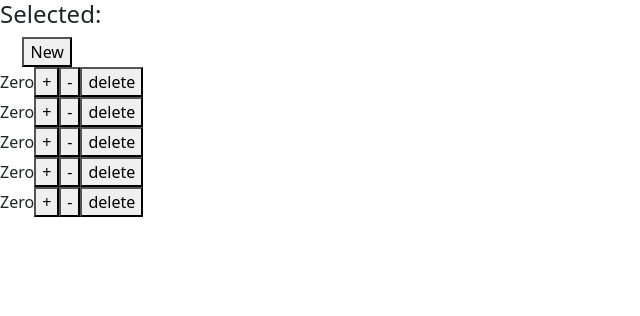
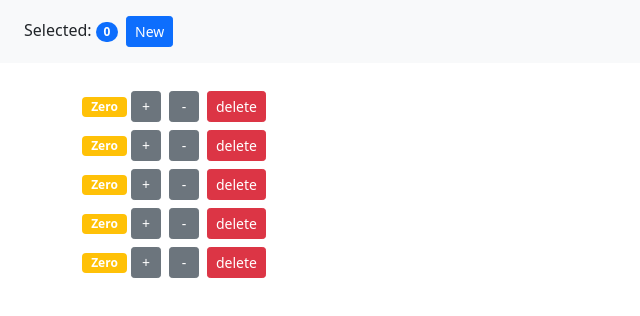
Before and after one commit to rmmcosta/WebDev, a React (Create React App) app in the folder react/incrementlist/: page / in a window 1280 px wide. Shown: the top 316 px of the page, without its empty margins (0-640 px from the left). Built offline with nearby package versions, Linux system fonts and the light colour scheme.

Commit message:
added navbar to the increment list and adjusted some styles

```diff
--- a/react/incrementlist/src/components/counter.jsx
+++ b/react/incrementlist/src/components/counter.jsx
@@ -1,40 +1,38 @@
 import React, { Component } from 'react';
 
 class Counter extends Component {
-    state = {
-        id: 0,
-        value: 0
-    };
-    constructor(props) {
-        super(props);
-        this.state.id = this.props.id;
-    }
     render() {
+        const btn = "btn btn-sm m-1 min-width-smbtn ";
+        const btnSecondary = btn + "btn-secondary";
+        const btnDanger = btn + "btn-danger";
+        let countClasses = "min-width-badge badge bg-";
+        countClasses += this.props.counter.value === 0 ? "warning" : "primary";
         return (
             <React.Fragment>
-                <span id={this.state.id}>{this.formatCount()}</span>
-                <button onClick={this.increment}>+</button>
-                <button onClick={this.decrement}>-</button>
-                <button onClick={() => { this.props.onDelete(this.state.id) }}>delete</button>
+                <span className={countClasses} id={this.props.counter.id}>{this.formatCount()}</span>
+                <button
+                    className={btnSecondary}
+                    onClick={this.increment}>+</button>
+                <button
+                    className={btnSecondary}
+                    onClick={this.decrement}>-</button>
+                <button
+                    className={btnDanger}
+                    onClick={() => { this.props.onDelete(this.props.counter.id) }}>delete</button>
             </React.Fragment>
         );
     }
     formatCount() {
-        const { value } = this.state;
-        return value === 0 ? 'Zero' : value;
+        const { counter } = this.props;
+        return counter.value === 0 ? 'Zero' : counter.value;
     }
     increment = () => {
-        let newState = this.state;
-        newState.value += 1;
-        this.setState(newState);
-        this.props.onChange(this.state.id, newState.value);
+        this.props.onChange(this.props.counter.id, this.props.counter.value + 1);
     }
     decrement = () => {
-        if (this.state.value !== 0) {
-            let newState = this.state;
-            newState.value -= 1;
-            this.setState(newState);
-            this.props.onChange(this.state.id, newState.value);
+        const { counter } = this.props;
+        if (counter.value !== 0) {
+            this.props.onChange(counter.id, counter.value - 1);
         }
     }
 }
--- a/react/incrementlist/src/components/counterList.jsx
+++ b/react/incrementlist/src/components/counterList.jsx
@@ -1,59 +1,66 @@
 import React, { Component } from 'react';
 import Counter from './counter.jsx';
-import 'bootstrap/dist/css/bootstrap.css';
 
 class CounterList extends Component {
     state = {
-        positiveCounters: [],
         counters: [
-            { id: 1 },
-            { id: 2 },
-            { id: 3 },
-            { id: 4 },
-            { id: 5 }
+            { id: 1, value: 0 },
+            { id: 2, value: 0 },
+            { id: 3, value: 0 },
+            { id: 4, value: 0 },
+            { id: 5, value: 0 }
         ]
     }
     render() {
         return (
             <React.Fragment>
-                <h4>Selected:</h4><span className="badge badge-primary">{this.state.positiveCounters.length}</span>
-                <button className="button button-primary" onClick={this.onNew}>New</button>
+                <nav className="navbar navbar-expand-lg navbar-light bg-light">
+                    <div className="ms-4">
+                        <label htmlFor="selectedCounters">Selected:</label>
+                        <span id="selectedCounters" className="badge rounded-pill bg-primary ms-1">
+                            {this.state.counters.filter(c => c.value > 0).length}
+                        </span>
+                        <button className="btn btn-primary btn-sm m-2" onClick={this.onNew}>New</button>
+                    </div>
+                </nav>
+                <div className="container">
                     {this.state.counters.map(
                         counter =>
                             <React.Fragment key={counter.id}>
                                 <br />
                                 <Counter
-                                id={counter.id}
+                                    counter={counter}
                                     key={counter.id}
-                                onChange={this.onChangeValue}
-                                onDelete={this.onDelete}
+                                    onChange={this.handleChange}
+                                    onDelete={this.handleDelete}
                                 />
                             </React.Fragment>
                     )}
+                </div>
             </React.Fragment>
         );
     }
-    onChangeValue = (id, value) => {
-        let newState = this.state;
-        if (value === 0)
-            newState.positiveCounters = newState.positiveCounters.filter(x => x !== id);
-        else if (newState.positiveCounters.findIndex(x => x === id) === -1)
-            newState.positiveCounters.push(id);
-        this.setState(newState);
+    handleChange = (id, value) => {
+        let newCounters = this.state.counters;
+        const index = newCounters.findIndex(c => c.id === id);
+        if (index !== -1) {
+            newCounters[index].value = value;
+            this.setState({ counters: newCounters });
+        }
     }
 
-    onDelete = id => {
+    handleDelete = id => {
         this.setState(
             {
-                counters: this.state.counters.filter(counter => counter.id !== id),
-                positiveCounters: this.state.positiveCounters.filter(pc => pc !== id)
+                counters: this.state.counters.filter(counter => counter.id !== id)
             }
         );
     }
 
     onNew = () => {
         let newCounters = this.state.counters;
-        newCounters.push({ id: newCounters.length + 1 });
+        const newId = newCounters[newCounters.length - 1].id + 1;
+        newCounters.push({ id: newId, value: 0 });
         this.setState({ counters: newCounters });
     }
 }
--- a/react/incrementlist/src/index.css
+++ b/react/incrementlist/src/index.css
@@ -3,7 +3,7 @@ body {
   font-family: -apple-system, BlinkMacSystemFont, 'Segoe UI', 'Roboto', 'Oxygen',
     'Ubuntu', 'Cantarell', 'Fira Sans', 'Droid Sans', 'Helvetica Neue',
     sans-serif;
-  -webkit-font-smoothing: antialiased;
+  -webkit-font-smoothing : antialiased;
   -moz-osx-font-smoothing: grayscale;
 }
 
@@ -11,3 +11,11 @@ code {
   font-family: source-code-pro, Menlo, Monaco, Consolas, 'Courier New',
     monospace;
 }
+
+.min-width-badge {
+  min-width: 45px;
+}
+
+.min-width-smbtn {
+  min-width: 30px;
+}
--- a/react/incrementlist/src/index.js
+++ b/react/incrementlist/src/index.js
@@ -3,6 +3,7 @@ import ReactDOM from 'react-dom';
 import './index.css';
 import App from './App';
 import reportWebVitals from './reportWebVitals';
+import 'bootstrap/dist/css/bootstrap.css';
 
 ReactDOM.render(
   <React.StrictMode>
```
Lines whose indentation alone changed are shown as unchanged.
